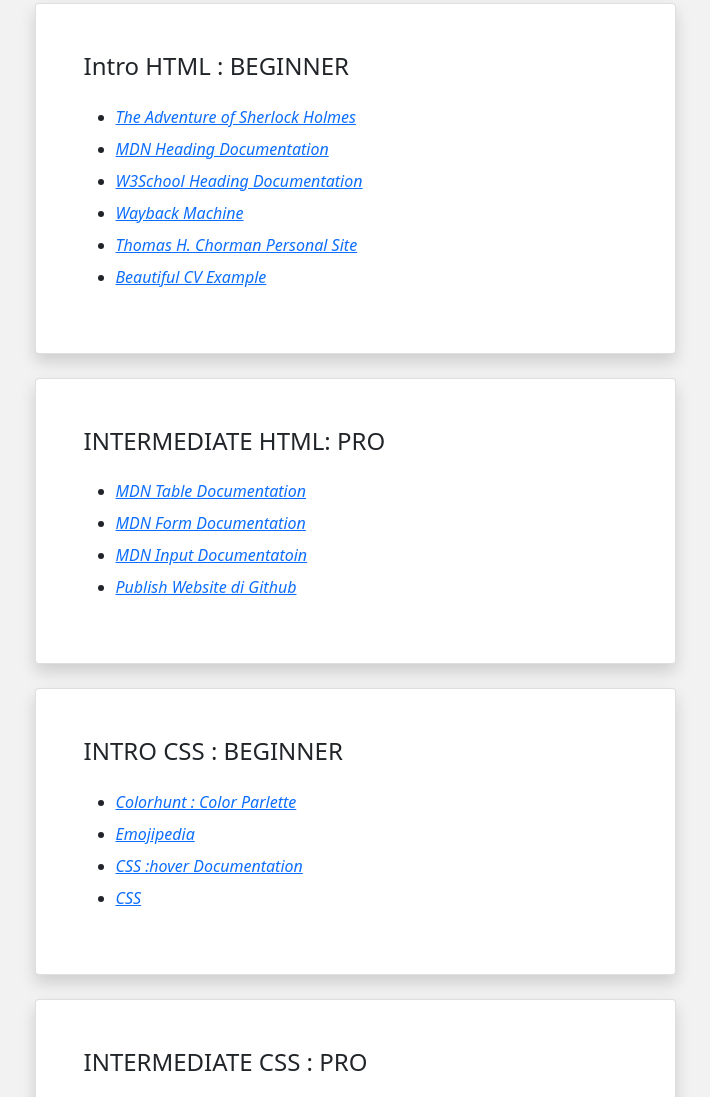
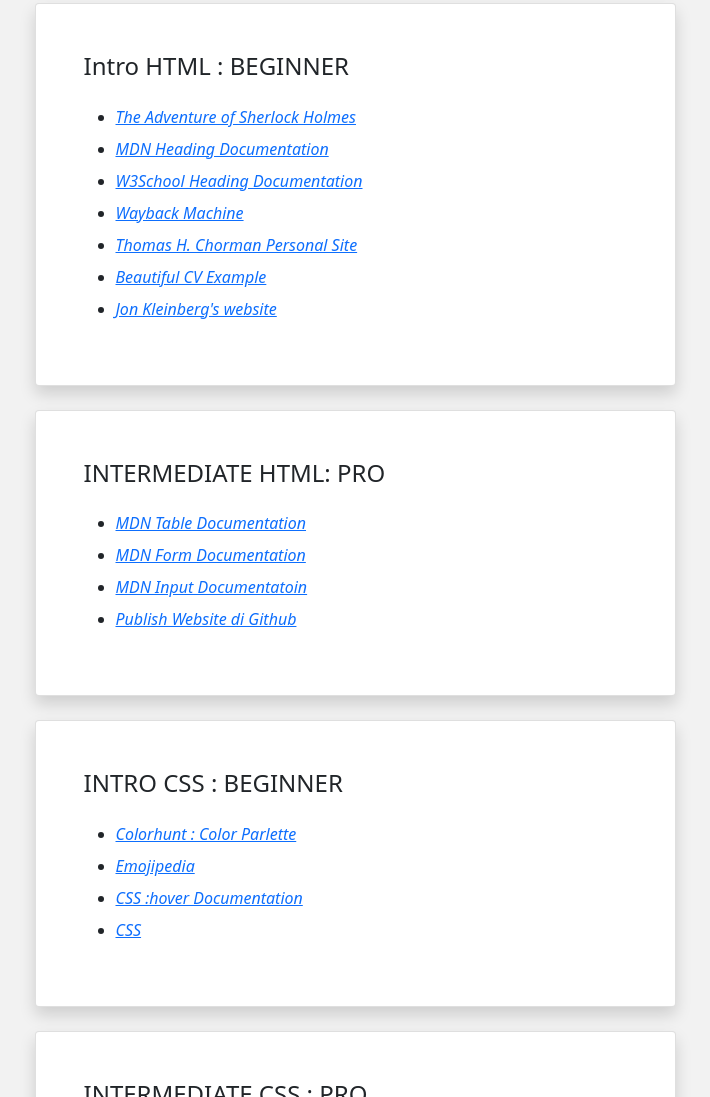
Before and after one commit to ZahrizhalAli/webdev, a plain HTML site: page index.html in a window 1280 px wide. Shown: the part 812-1909 px from the top of the page, without its empty margins (285-995 px from the left). Drawn offline with nearby package versions, Linux system fonts and the light colour scheme.

Commit message:
Add jon kleinbergs website

```diff
--- a/index.html
+++ b/index.html
@@ -141,6 +141,7 @@
                 <li class="mb-2"><a href="https://archive.org/web/" class="link-primary">Wayback Machine</a></li>
                 <li class="mb-2"><a href="https://www.cs.dartmouth.edu/~thc/" class="link-primary">Thomas H. Chorman Personal Site</a></li>
                 <li class="mb-2"><a href="http://www.pascalvangemert.nl/#/contact" class="link-primary">Beautiful CV Example</a></li>
+                <li class="mb-2"><a href="http://www.cs.cornell.edu/home/kleinber/" class="link-primary">Jon Kleinberg's website</a></li>
 
 
 
```
